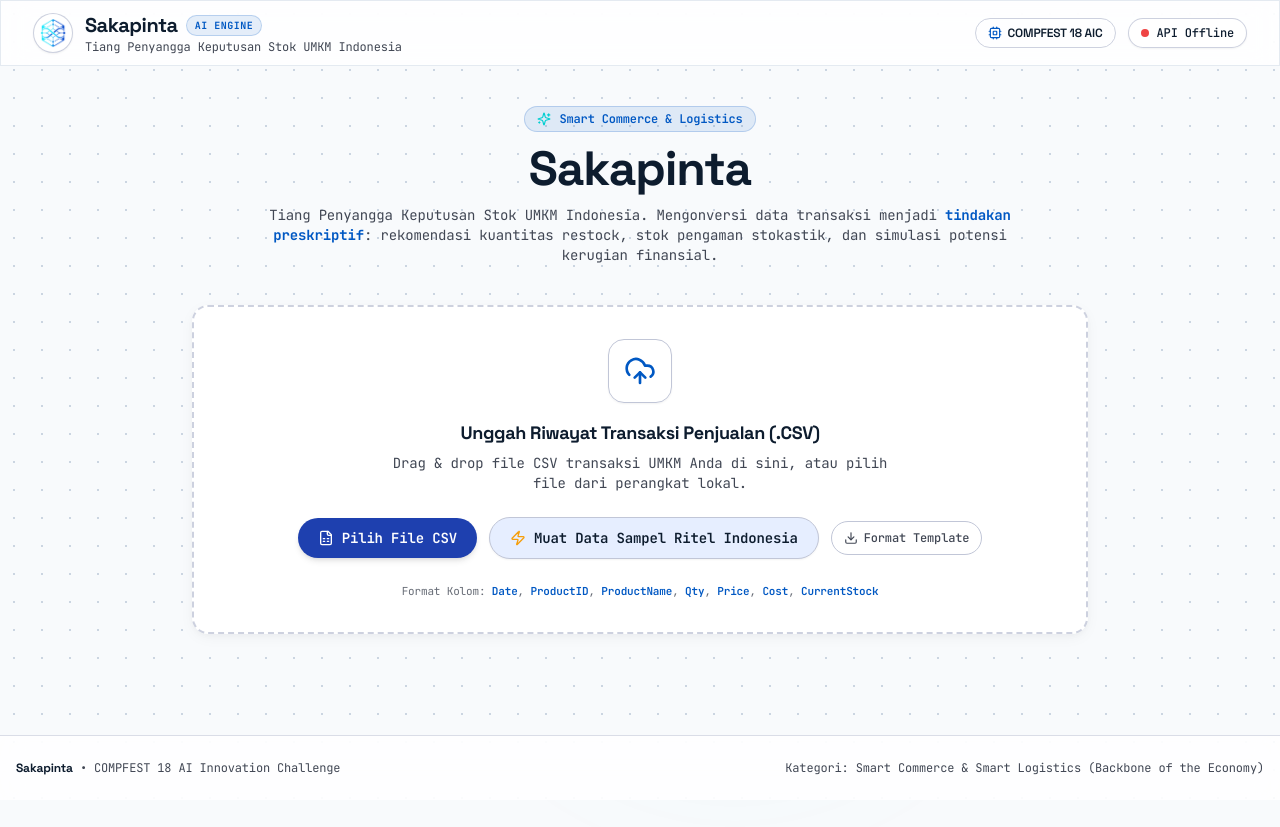
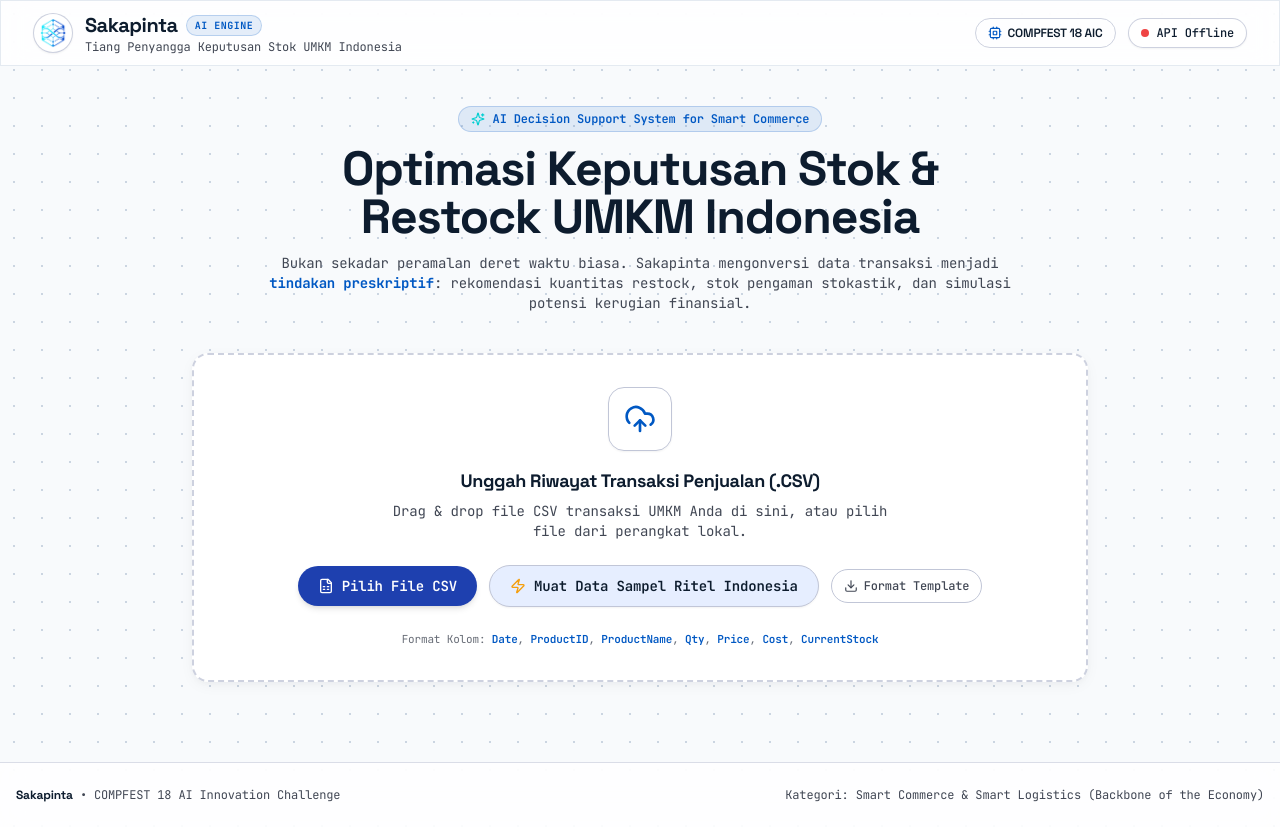
Before and after one commit to HusniAbdillah/Sakapinta, a Next.js app in the folder frontend/: page / in a window 1280 px wide. Before the commit the page ends 800 px from the top, so only its background shows below. Built offline with nearby package versions, Linux system fonts and the light colour scheme; no server answers.

Commit message:
fix: restore hero title and ensure 100% resilient mock data resolution in cloud and local docker

```diff
--- a/frontend/src/app/page.tsx
+++ b/frontend/src/app/page.tsx
@@ -160,15 +160,15 @@
         <section className="text-center space-y-3 max-w-3xl mx-auto pt-2 pb-2">
           <div className="inline-flex items-center space-x-2 px-3 py-1 rounded-full bg-primary/10 border border-primary/20 text-primary text-xs font-semibold">
             <Sparkles className="h-3.5 w-3.5 text-electric-cyan" />
-            <span>Smart Commerce & Logistics</span>
+            <span>AI Decision Support System for Smart Commerce</span>
           </div>
 
           <h1 className="text-3xl sm:text-4xl lg:text-5xl font-bold tracking-tight text-on-surface font-display">
-            Sakapinta
+            Optimasi Keputusan Stok & Restock UMKM Indonesia
           </h1>
 
           <p className="text-xs sm:text-sm text-on-surface-variant font-mono leading-relaxed">
-            Tiang Penyangga Keputusan Stok UMKM Indonesia. Mengonversi data transaksi menjadi{" "}
+            Bukan sekadar peramalan deret waktu biasa. Sakapinta mengonversi data transaksi menjadi{" "}
             <strong className="text-primary font-bold">tindakan preskriptif</strong>: rekomendasi kuantitas restock,
             stok pengaman stokastik, dan simulasi potensi kerugian finansial.
           </p>
```
Also changed, not shown: 2 other files (tests, documents, lock files or other folders).
